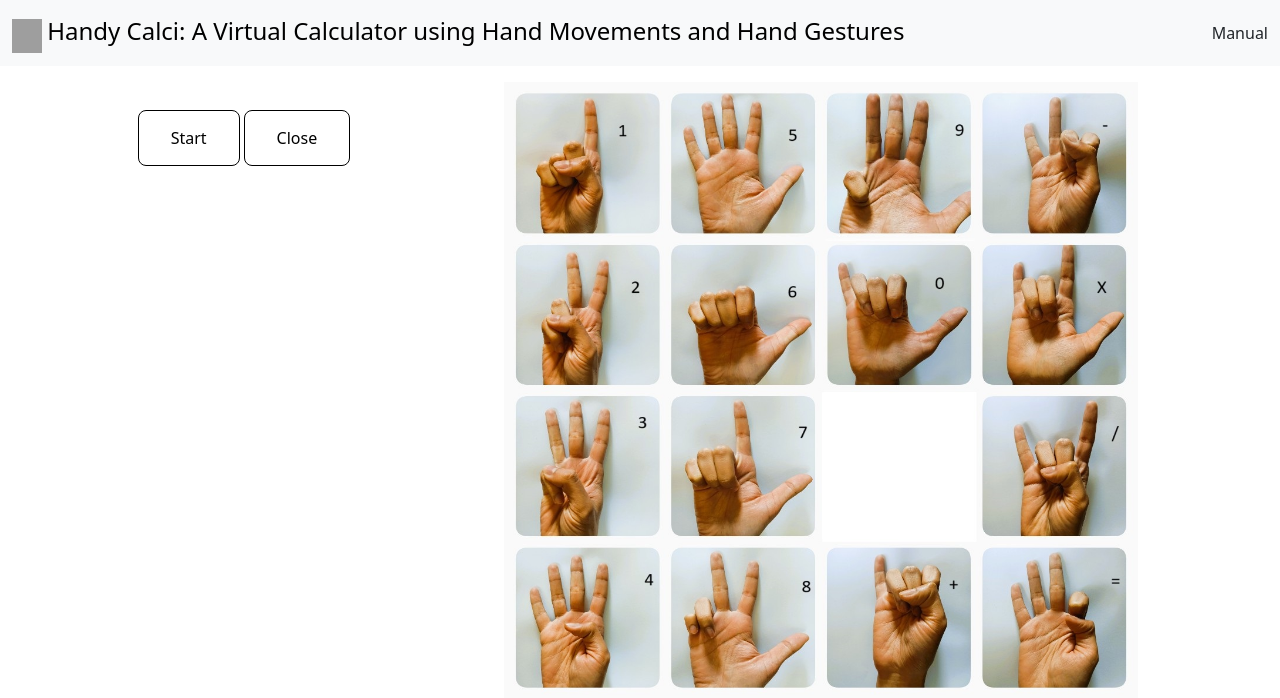
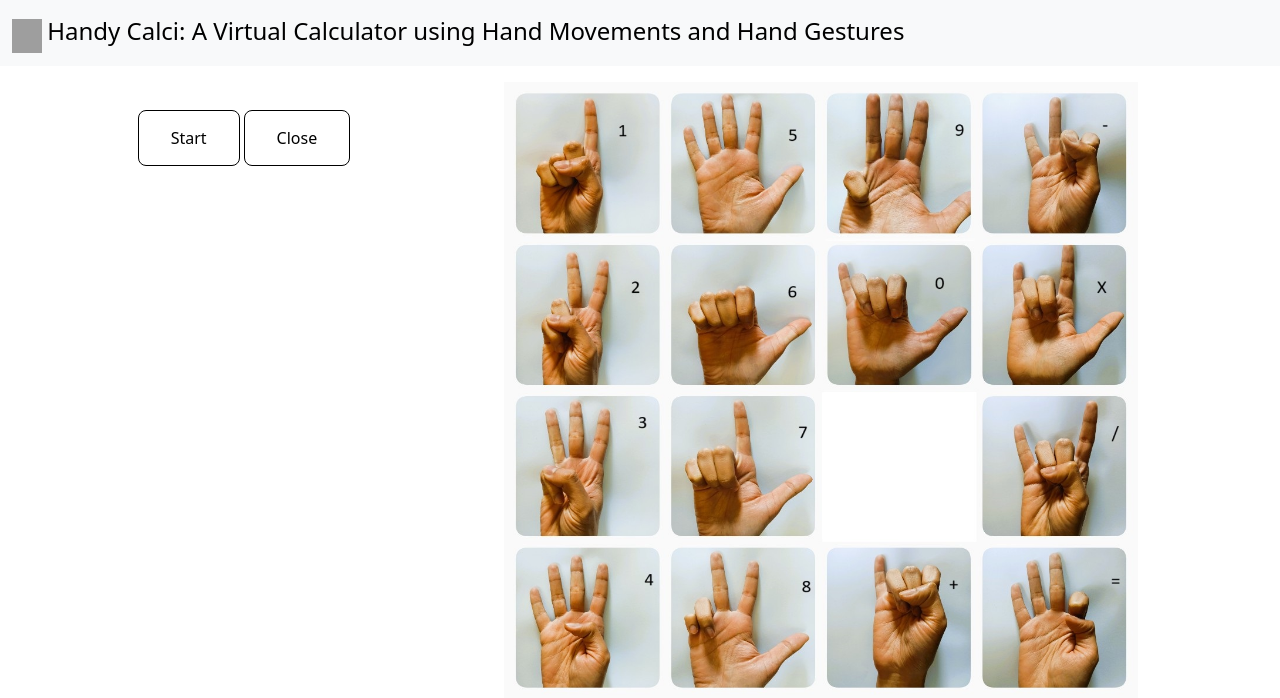
Before and after one commit to ganeshgaiy/Multimodal-vision-based-calculator, a Flask app: page / in a window 1280 px wide. Shown: the top 698 px of the page. Run offline with Flask 3, Linux system fonts and the light colour scheme; grey boxes are pictures that could not be loaded.

Commit message:
removed manual link from nav bar

```diff
--- a/templates/index.html
+++ b/templates/index.html
@@ -29,7 +29,6 @@
                 <img src="../static/visioncalci.png" alt="Logo" width="30" height="34" class="d-inline-block align-text-top">
                 <span class="heading">Handy Calci: A Virtual Calculator using Hand Movements and Hand Gestures</span>
             </a>
-            <a class="nav-link" href="/manual">Manual</a>
         </div>
     </nav>
     <div class="video-img-container" style="display: flex;">
```
